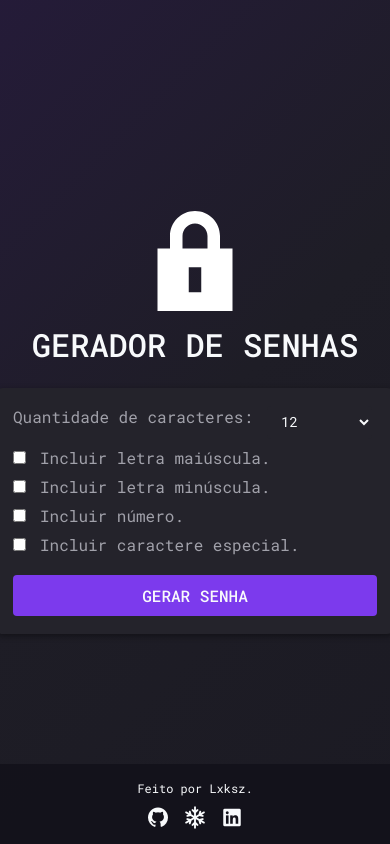
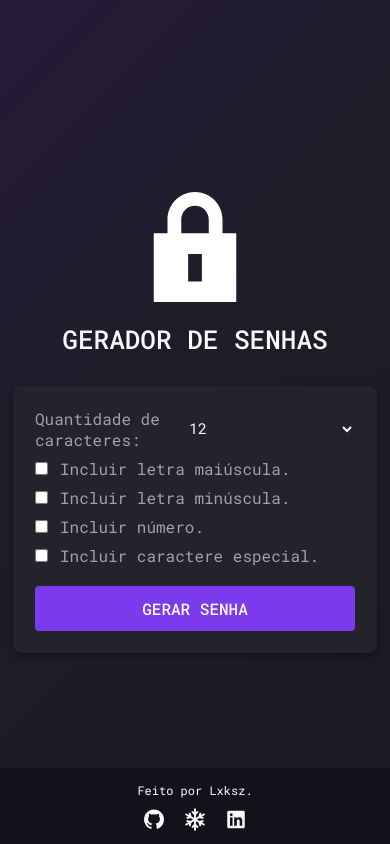
Before and after one commit to lu-stroppa/password, a plain HTML site: page index.html in a window 390 px wide. Drawn offline with nearby package versions, Linux system fonts and the light colour scheme.

Commit message:
Update style.css
Atualizei o CSS para que fique melhor de ver em dispositivos mobile.

```diff
--- a/src/style.css
+++ b/src/style.css
@@ -175,4 +175,92 @@ footer {
 .footer-links i {
     font-size: 20px;
     line-height: 1;
+
 }
+
+@media (max-width: 900px) {
+    #password-container, #password-items {
+        max-width: 99%;
+        padding: 24px;
+    }
+
+    #password {
+        font-size: 16px;
+    }
+
+    #generate {
+        font-size: 16px;
+        padding: 12px 0;
+    }
+
+    #size-select {
+        max-width: 180px;
+        font-size: 15px;
+    }
+
+    #title {
+        font-size: 28px;
+    }
+
+    #password-img {
+        width: 120px;
+    }
+
+    .item {
+        flex-direction: row;
+        align-items: center;
+        gap: 12px;
+    }
+}
+
+@media (max-width: 600px) {
+    #container {
+        gap: 20px;
+        padding: 0 5px;
+    }
+
+    #password-container, #password-items {
+        width: 100%;
+        max-width: none;
+        padding: 22px;
+    }
+
+    #password {
+        font-size: 16px;
+    }
+
+    #generate {
+        font-size: 16px;
+        padding: 12px 0;
+    }
+
+    #size-select {
+        max-width: 180px;
+        font-size: 15px;
+    }
+
+    #title {
+        font-size: 26px;
+        text-align: center;
+    }
+
+    #password-img {
+        width: 110px;
+    }
+
+    .item {
+        flex-direction: row;
+        align-items: center;
+        gap: 12px;
+    }
+
+    footer {
+        font-size: 12px;
+        padding: 14px 0;
+    }
+
+    .footer-links {
+        flex-wrap: wrap;
+        gap: 16px;
+    }
+}
```
